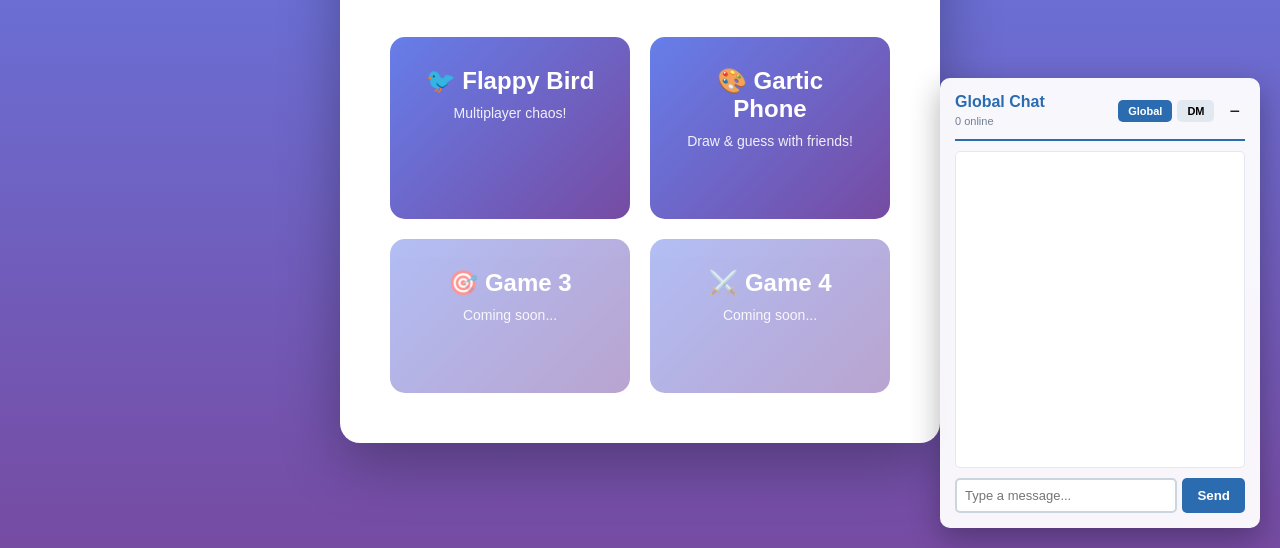
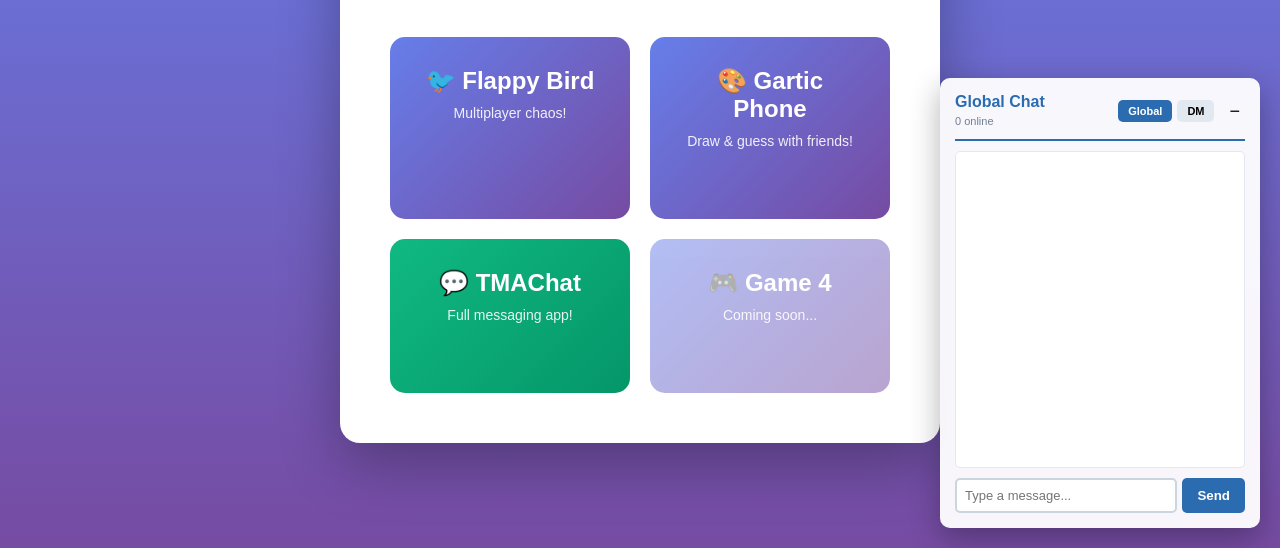
Before and after one commit to bluess1/TMAgamesREAL, a website: page public/index.html in a window 1280 px wide. Shown: the part 252-800 px from the top of the page. Drawn offline with Linux system fonts and the light colour scheme.

Commit message:
Update index.html

```diff
--- a/public/index.html
+++ b/public/index.html
@@ -79,13 +79,13 @@
                 <p>Draw & guess with friends!</p>
             </a>
 
-            <div class="game-card" style="opacity: 0.5; cursor: not-allowed;">
-                <h2>🎯 Game 3</h2>
-                <p>Coming soon...</p>
-            </div>
+            <a href="/chatapp.html" class="game-card" style="background: linear-gradient(135deg, #10b981 0%, #059669 100%);">
+                <h2>💬 TMAChat</h2>
+                <p>Full messaging app!</p>
+            </a>
 
             <div class="game-card" style="opacity: 0.5; cursor: not-allowed;">
-                <h2>⚔️ Game 4</h2>
+                <h2>🎮 Game 4</h2>
                 <p>Coming soon...</p>
             </div>
         </div>
```
